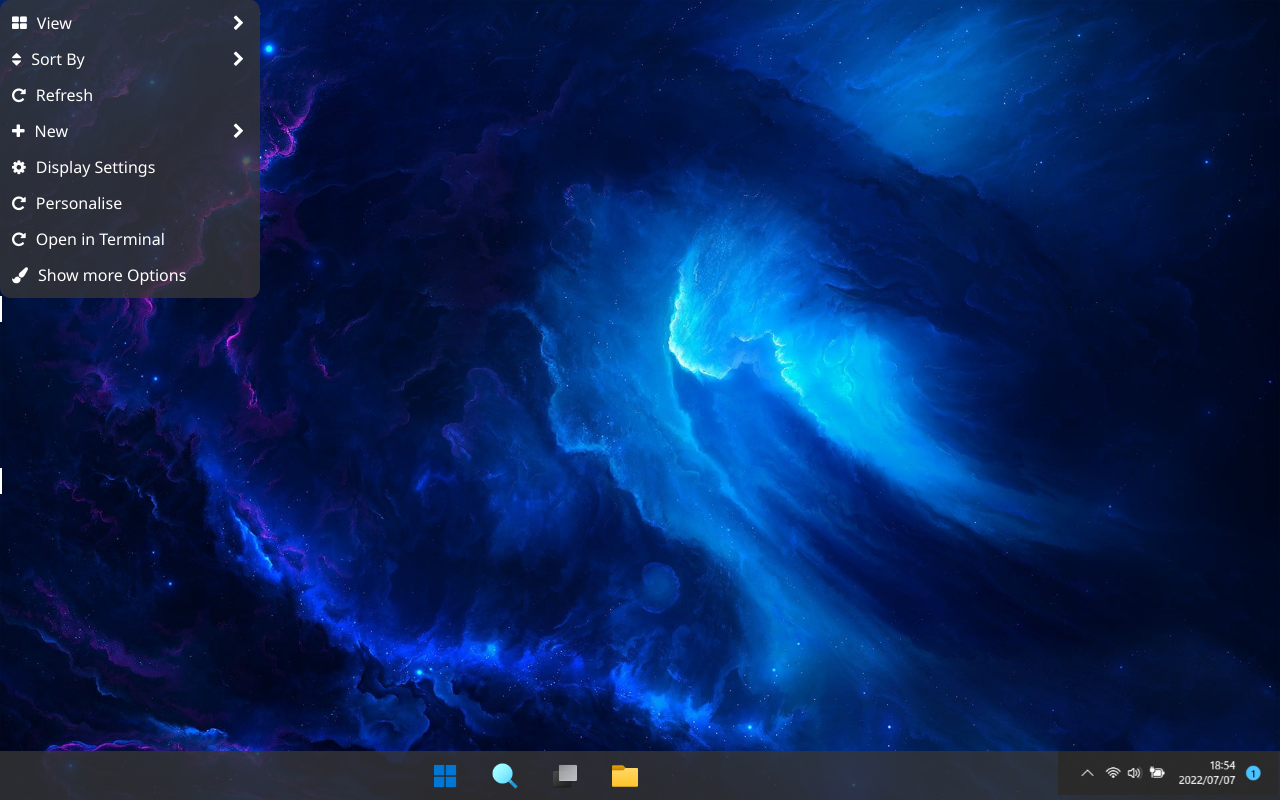
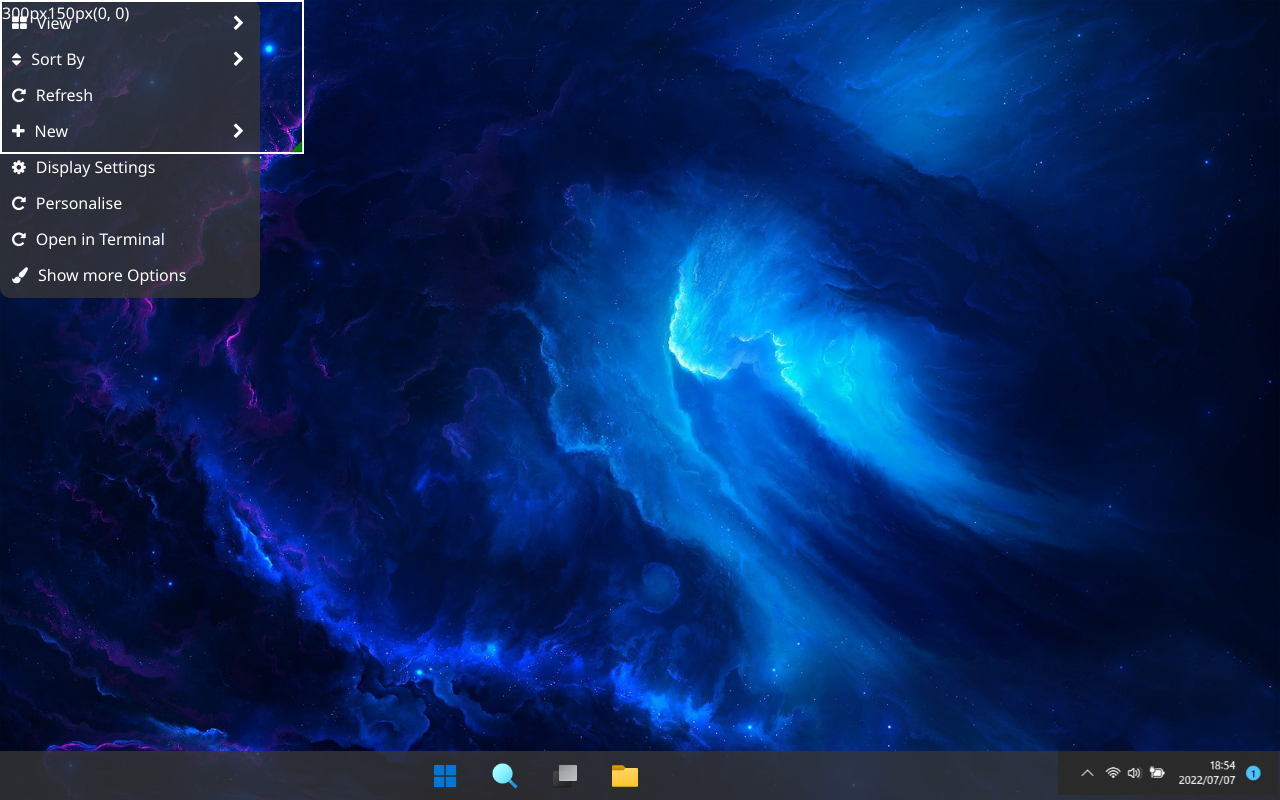
Before and after one commit to MAYasin/ThanOS, an Angular app: page / in a window 1280 px wide. Built offline with nearby package versions, Linux system fonts and the light colour scheme.

Commit message:
window basically done

```diff
--- a/src/app/app.component.html
+++ b/src/app/app.component.html
@@ -11,7 +11,7 @@
 
     <div class="main-content" *ngIf="!loading">
         <contextmenu></contextmenu>
-        <window [width]="300" [height]="150" [left]="100" [top]="100">
+        <window [width]="300" [height]="150" [left]="0" [top]="0">
         </window>
         <taskbar></taskbar>
     </div>
--- a/src/app/components/window/window.component.html
+++ b/src/app/components/window/window.component.html
@@ -1,4 +1,9 @@
-<div class="resizable-draggable" [style.width.px]="width" [style.height.px]="height"
-    [style.transform]="'translate3d(' + left + 'px,' + top + 'px,' + '0px)'">
-    <div class="resize-action"></div>
+<div #box class="resizable-draggable" [style.width.px]="width" [style.height.px]="height"
+    [style.transform]="'translate3d('+ left + 'px,' + top + 'px,' + '0px)'"
+    [class.active]="status === 1 || status === 2" (mousedown)="setStatus($event, 2)"
+    (window:mouseup)="setStatus($event, 0)">
+    <div class="resize-action" (mousedown)="setStatus($event, 1)"></div>
+    <span>{{width | number:'1.0-0'}}px</span>
+    <span>{{height | number:'1.0-0'}}px</span>
+    <span>({{left}}, {{top}})</span>
 </div>
--- a/src/app/components/window/window.component.scss
+++ b/src/app/components/window/window.component.scss
@@ -1,4 +1,30 @@
 :host{
-    background-color: white;
-    border: 2px solid white;
+    position: fixed;
+    top: 0;
+    left: 0;
+
+    .resizable-draggable {
+        border: 2px solid white;
+        &.active {
+            outline-style: solid;
+            background-color: #80ff800d;
+        }
+
+        &:hover {
+            cursor: all-scroll;
+        }
+    }
+
+    .resize-action {
+        position: absolute;
+        left: 100%;
+        top: 100%;
+        transform: translate3d(-50%, -50%, 0) rotateZ(45deg);
+        border-style: solid;
+        border-width: 8px;
+        border-color: transparent transparent transparent #008000;
+        &:hover, &:active {
+            cursor: nwse-resize;
+        }
+    }
 }
--- a/src/app/components/window/window.component.ts
+++ b/src/app/components/window/window.component.ts
@@ -1,38 +1,103 @@
-import { Component, ElementRef, HostListener, Input, OnInit, Renderer2 } from '@angular/core';
+import { Component, ElementRef, HostListener, Input, OnInit, Renderer2, ViewChild } from '@angular/core';
 
+const enum Status {
+  OFF = 0,
+  RESIZE = 1,
+  MOVE = 2
+}
 @Component({
   selector: 'window',
   templateUrl: './window.component.html',
   styleUrls: ['./window.component.scss']
 })
 export class WindowComponent implements OnInit {
-  @Input('width') public width: number | undefined;
-  @Input('height') public height: number | undefined;
-  @Input('left') public left: number | undefined;
-  @Input('top') public top: number | undefined;
-  mouse: { x: number; y: number; } | undefined;
-  boxSpec: any;
+  @Input('width') public width!: number;
+  @Input('height') public height!: number;
+  @Input('left') public left!: number;
+  @Input('top') public top!: number;
+  @ViewChild("box") public box!: ElementRef;
+  private boxPosition!: { left: number, top: number };
+  private containerPos!: { left: number; top: number; right: number; bottom: number; };
+  public mouse!: { x: number; y: number; };
+  public status: Status = Status.OFF;
+  private mouseClick!: { x: number; y: number; left: number; top: number; };
+  public getScreenWidth: any;
+  public getScreenHeight: any;
 
-  constructor(private el: ElementRef, private render: Renderer2) { }
+  ngOnInit() {
+    this.getScreenWidth = window.innerWidth;
+    this.getScreenHeight = window.innerHeight;
+  }
 
-  ngOnInit(): void {
-    this.render.listen('window', 'load', () => {
-      this.boxSpec = this.el.nativeElement.getBoundingClientRect();
-    })
+  @HostListener('window:resize', ['$event'])
+  onWindowResize() {
+    this.getScreenWidth = window.innerWidth;
+    this.getScreenHeight = window.innerHeight;
+
+    console.log(this.getScreenWidth + '   ' + this.getScreenHeight)
+  }
+
+  ngAfterViewInit() {
+    this.loadBox();
+    this.loadContainer();
+  }
+
+  private loadBox() {
+    const { left, top } = this.box.nativeElement.getBoundingClientRect();
+    this.boxPosition = { left, top };
+  }
+
+  private loadContainer() {
+    const left = this.boxPosition.left - this.left;
+    const top = this.boxPosition.top - this.top;
+    const right = left + this.getScreenWidth;
+    const bottom = top + this.getScreenHeight;
+    this.containerPos = { left, top, right, bottom };
+  }
+
+  setStatus(event: MouseEvent, status: number) {
+    if (status === 1) event.stopPropagation();
+    else if (status === 2) this.mouseClick = { x: event.clientX, y: event.clientY, left: this.left, top: this.top };
+    else this.loadBox();
+    this.status = status;
   }
 
   @HostListener('window:mousemove', ['$event'])
   onMouseMove(event: MouseEvent) {
-    this.mouse = {
-      x: event.clientX,
-      y: event.clientY
-    }
+    this.mouse = { x: event.clientX, y: event.clientY };
+
+    if (this.status === Status.RESIZE) this.resize();
+    else if (this.status === Status.MOVE) this.move();
   }
-  onChange() {
-    if (this.mouse != undefined) {
-      this.width = this.mouse.x - this.boxSpec.left;
-      this.height = this.mouse.y - this.boxSpec.top;
+
+  private resize() {
+    if (this.resizeCondMeet()) {
+      this.width = Number(this.mouse.x > this.boxPosition.left) ? this.mouse.x - this.boxPosition.left : 0;
+      this.height = Number(this.mouse.y > this.boxPosition.top) ? this.mouse.y - this.boxPosition.top : 0;
     }
   }
 
+  private resizeCondMeet() {
+    return (this.mouse.x < this.containerPos.right && this.mouse.y < this.containerPos.bottom);
+  }
+
+  private move() {
+    if (this.moveCondMeet()) {
+      this.left = this.mouseClick.left + (this.mouse.x - this.mouseClick.x);
+      this.top = this.mouseClick.top + (this.mouse.y - this.mouseClick.y);
+    }
+  }
+
+  private moveCondMeet() {
+    const offsetLeft = this.mouseClick.x - this.boxPosition.left;
+    const offsetRight = this.width - offsetLeft;
+    const offsetTop = this.mouseClick.y - this.boxPosition.top;
+    const offsetBottom = this.height - offsetTop;
+    return (
+      this.mouse.x > this.containerPos.left + offsetLeft &&
+      this.mouse.x < this.containerPos.right - offsetRight &&
+      this.mouse.y > this.containerPos.top + offsetTop &&
+      this.mouse.y < this.containerPos.bottom - offsetBottom
+    );
+  }
 }
```
